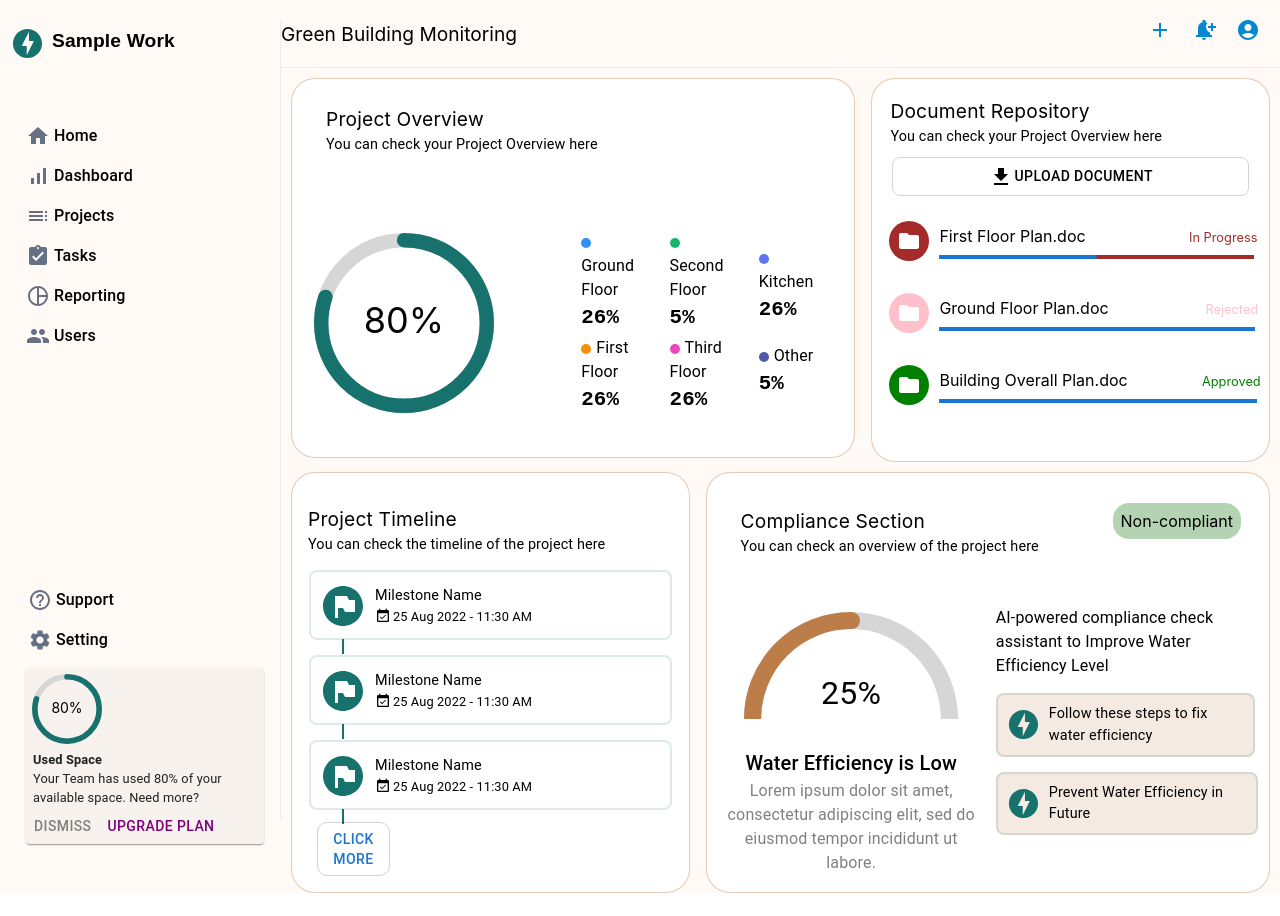
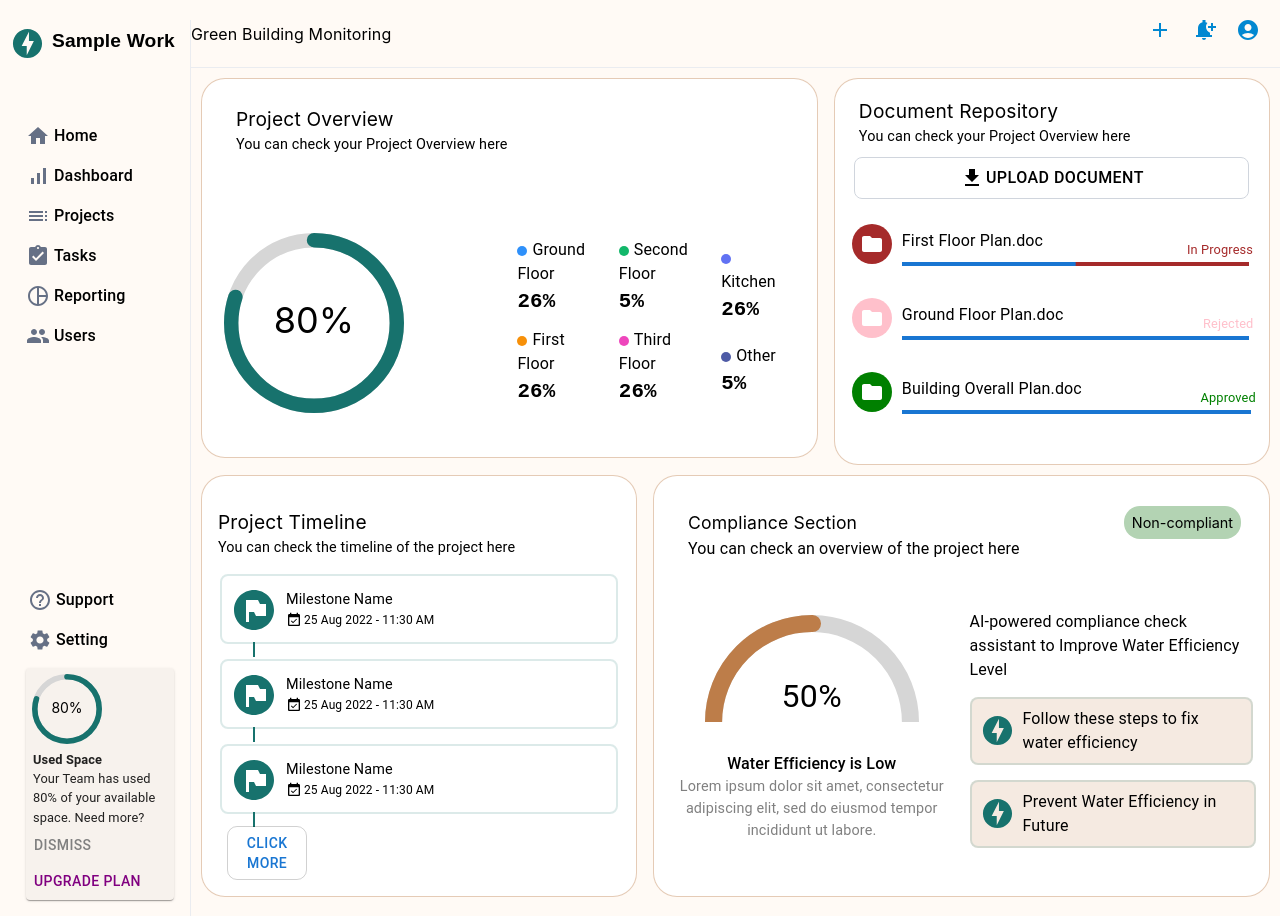
Before and after one commit to 786-aquib/UITesting, a React (Create React App) app: page / in a window 1280 px wide. Before the commit the page ends 893 px from the top, so only its background shows below. Built offline with nearby package versions, Linux system fonts and the light colour scheme.

Commit message:
Corrected most of the things

```diff
--- a/src/App.tsx
+++ b/src/App.tsx
@@ -12,9 +12,9 @@ function App() {
       <SideBar />
       <div style={{ flexGrow: 1 }}> {/* This allows TopHeader to take available space */}
         <TopHeader />
-        <div style={{ flexGrow: 1,  marginTop: '10px', marginLeft:'10px', marginRight:'10px'}}>
+        <div style={{   marginTop: '10px', marginLeft:'10px', marginRight:'10px'}}>
           <OverviewAndRepo />
-          <div style={{ flexGrow: 1, marginTop: '10px'}}>
+          <div style={{  marginTop: '10px'}}>
           <TimelineAndCompliance />
           </div>
         </div>
--- a/src/components/HalfCutProgressBar.tsx
+++ b/src/components/HalfCutProgressBar.tsx
@@ -9,7 +9,7 @@ interface HalfCutProgressBarProps {
 
 const HalfCutProgressBar: React.FC<HalfCutProgressBarProps> = ({ value }) => {
     // Scale the value for a half-circle representation
-    const halfValue = value > 50 ? 100 : value * 2;
+    const halfValue = value / 2 ;
 
     return (
         <div style={{ display: 'flex', flexDirection: 'column', alignItems: 'center' }}>
@@ -29,7 +29,7 @@ const HalfCutProgressBar: React.FC<HalfCutProgressBarProps> = ({ value }) => {
                 </div>
             </div>
             <Typography sx={{ marginTop: '-50px', fontSize: '2rem' }}>
-                {value}%
+                {value/2}%
             </Typography>
         </div>
     );
--- a/src/components/OverviewAndRepo.tsx
+++ b/src/components/OverviewAndRepo.tsx
@@ -8,25 +8,6 @@ import LinearProgress from '@mui/material/LinearProgress';
 import { useState, useEffect } from "react";
 
 export default function OverviewAndRepo() {
-  const [flexDirection, setFlexDirection] = useState<'row' | 'column'>('row');
-
-  const updateLayout = () => {
-    if (window.innerWidth < 600) {
-      setFlexDirection('column');
-    } else {
-      setFlexDirection('row');
-    }
-  };
-
-  useEffect(() => {
-    updateLayout(); // Set initial layout
-    window.addEventListener('resize', updateLayout); // Update on resize
-
-    return () => {
-      window.removeEventListener('resize', updateLayout); // Cleanup on unmount
-    };
-  }, []);
-
   const [isSmallScreen, setIsSmallScreen] = useState(window.innerWidth < 600);
 
   useEffect(() => {
@@ -38,7 +19,6 @@ export default function OverviewAndRepo() {
     return () => window.removeEventListener('resize', handleResize);
   }, []);
 
-
   return (
     <div>
       <Grid container spacing={2}>
@@ -49,16 +29,16 @@ export default function OverviewAndRepo() {
           borderRadius: 6,
           border: '0.6px solid #BD7D4966',
           padding: '16px',
-    display:'flex',
-    flexDirection:'column',
-    justifyContent:'space-evenly',
+          display: 'flex',
+          flexDirection: 'column',
+          justifyContent: 'space-evenly',
         }}>
           <div style={{ display: 'flex', flexDirection: 'column', justifyContent: 'space-between' }}>
-        <div style={{ display: 'flex', flexDirection: 'column', marginTop:'-30px' }}>
-            <Typography sx={{ fontSize: '1.2rem', paddingTop: '18px', paddingLeft: '18px', fontFamily: 'unset' }}>
+            <div style={{ display: 'flex', flexDirection: 'column', marginTop: '-30px' }}>
+              <Typography sx={{ fontSize: { xs: '1rem', md: '1.2rem' }, paddingTop: '18px', paddingLeft: '18px', fontFamily: 'unset' }}>
                 Project Overview
               </Typography>
-            <Typography sx={{ fontSize: '0.9em', paddingLeft: '18px' }}>
+              <Typography sx={{ fontSize: { xs: '0.8rem', md: '0.9em' }, paddingLeft: '18px' }}>
                 You can check your Project Overview here
               </Typography>
             </div>
@@ -68,15 +48,15 @@ export default function OverviewAndRepo() {
             marginTop: '49px',
             justifyContent: 'space-evenly',
           }}>
-        <Grid size =  {{xs:12, sm:6, md:6}}>
-            <div style={{ display: 'flex',justifyContent: isSmallScreen ? 'center' : 'start', alignItems: 'center' }}>
+            <Grid size={{ xs: 12, sm: 6, md: 6 }}>
+              <div style={{ display: 'flex', justifyContent: isSmallScreen ? 'center' : 'start', alignItems: 'center' }}>
                 <ProgressBar2 value={80} />
               </div>
             </Grid>
 
-        <Grid size =  {{xs:12, sm:6, md:6}} sx={{ display: 'flex', justifyContent: 'space-between' }}>
+            <Grid size={{ xs: 12, sm: 6, md: 6 }} sx={{ display: 'flex', justifyContent: 'space-between' }}>
               <div style={{ display: 'flex', flexDirection: 'column', justifyContent: 'space-evenly', marginRight: '25px', flexWrap: 'wrap' }}>
-                <Typography>
+                <Typography sx={{ fontSize: { xs: '0.8rem', md: '1rem' } }}>
                   <span style={{
                     display: 'inline-block',
                     width: '10px',
@@ -88,10 +68,12 @@ export default function OverviewAndRepo() {
                   }}></span>
                   Ground Floor
                   <br />
-                    <span style={{ fontSize: '1.3rem', fontFamily: 'monospace', fontWeight: 700 }}> 26% </span>
+                  <Typography sx={{ fontSize: { xs: '1.1rem', md: '1.3rem' }, fontFamily: 'monospace', fontWeight: 700 }}>
+                    26%
+                  </Typography>
                 </Typography>
 
-                <Typography>
+                <Typography sx={{ fontSize: { xs: '0.8rem', md: '1rem' } }}>
                   <span style={{
                     display: 'inline-block',
                     width: '10px',
@@ -103,12 +85,14 @@ export default function OverviewAndRepo() {
                   }}></span>
                   First Floor
                   <br />
-                    <span style={{ fontSize: '1.3rem', fontFamily: 'monospace', fontWeight: 700 }}> 26% </span>
+                  <Typography sx={{ fontSize: { xs: '1.1rem', md: '1.3rem' }, fontFamily: 'monospace', fontWeight: 700 }}>
+                    26%
+                  </Typography>
                 </Typography>
               </div>
 
               <div style={{ display: 'flex', flexDirection: 'column', justifyContent: 'space-evenly', marginRight: '25px', flexWrap: 'wrap' }}>
-                <Typography>
+                <Typography sx={{ fontSize: { xs: '0.8rem', md: '1rem' } }}>
                   <span style={{
                     display: 'inline-block',
                     width: '10px',
@@ -120,10 +104,12 @@ export default function OverviewAndRepo() {
                   }}></span>
                   Second Floor
                   <br />
-                    <span style={{ fontSize: '1.3rem', fontFamily: 'monospace', fontWeight: 700 }}> 5% </span>
+                  <Typography sx={{ fontSize: { xs: '1.1rem', md: '1.3rem' }, fontFamily: 'monospace', fontWeight: 700 }}>
+                    5%
+                  </Typography>
                 </Typography>
 
-                <Typography>
+                <Typography sx={{ fontSize: { xs: '0.8rem', md: '1rem' } }}>
                   <span style={{
                     display: 'inline-block',
                     width: '10px',
@@ -135,12 +121,14 @@ export default function OverviewAndRepo() {
                   }}></span>
                   Third Floor
                   <br />
-                    <span style={{ fontSize: '1.3rem', fontFamily: 'monospace', fontWeight: 700 }}> 26% </span>
+                  <Typography sx={{ fontSize: { xs: '1.1rem', md: '1.3rem' }, fontFamily: 'monospace', fontWeight: 700 }}>
+                    26%
+                  </Typography>
                 </Typography>
               </div>
 
               <div style={{ display: 'flex', flexDirection: 'column', justifyContent: 'space-evenly', marginRight: '25px', flexWrap: 'wrap' }}>
-                <Typography>
+                <Typography sx={{ fontSize: { xs: '0.8rem', md: '1rem' } }}>
                   <span style={{
                     display: 'inline-block',
                     width: '10px',
@@ -152,10 +140,12 @@ export default function OverviewAndRepo() {
                   }}></span>
                   Kitchen
                   <br />
-                    <span style={{ fontSize: '1.3rem', fontFamily: 'monospace', fontWeight: 700 }}> 26% </span>
+                  <Typography sx={{ fontSize: { xs: '1.1rem', md: '1.3rem' }, fontFamily: 'monospace', fontWeight: 700 }}>
+                    26%
+                  </Typography>
                 </Typography>
 
-                <Typography>
+                <Typography sx={{ fontSize: { xs: '0.8rem', md: '1rem' } }}>
                   <span style={{
                     display: 'inline-block',
                     width: '10px',
@@ -167,41 +157,50 @@ export default function OverviewAndRepo() {
                   }}></span>
                   Other
                   <br />
-                    <span style={{ fontSize: '1.3rem', fontFamily: 'monospace', fontWeight: 700 }}> 5% </span>
+                  <Typography sx={{ fontSize: { xs: '1.1rem', md: '1.3rem' }, fontFamily: 'monospace', fontWeight: 700 }}>
+                    5%
+                  </Typography>
                 </Typography>
               </div>
             </Grid>
           </Grid>
         </Grid>
 
-
-        <Grid size =  {{xs:12, md:5}} sx={{ height:'fit-content', backgroundColor: 'white', minHeight: '380px', border: '0.6px solid #BD7D4966', borderRadius: 6, overflowX:'hidden' }}>
-          <div style={{ display: 'flex', flexDirection: 'column', justifyContent: 'space-between', height: '100%', overflowX:'hidden' }}>
-            <div style={{ display: 'flex', flexDirection: 'column' }}>
-              <Typography sx={{ fontSize: '1.2rem', paddingTop: '18px', paddingLeft: '18px', fontFamily: 'unset' }}>
+        <Grid size={{ xs: 12, md: 5 }} sx={{
+          height: 'fit-content',
+          backgroundColor: 'white',
+          minHeight: '380px',
+          border: '0.6px solid #BD7D4966',
+          borderRadius: 6,
+          overflowX: 'hidden'
+        }}>
+          <div style={{ display: 'flex', flexDirection: 'column', justifyContent: 'space-between', height: '100%', overflowX: 'hidden' }}>
+            <div style={{ display: 'flex', flexDirection: 'column', marginLeft: '6px' }}>
+              <Typography sx={{ fontSize: { xs: '1rem', md: '1.2rem' }, paddingTop: '18px', paddingLeft: '18px', fontFamily: 'unset' }}>
                 Document Repository
               </Typography>
-              <Typography sx={{ fontSize: '0.9em', paddingLeft: '18px' }}>
+              <Typography sx={{ fontSize: { xs: '0.8rem', md: '0.9em' }, paddingLeft: '18px' }}>
                 You can check your Project Overview here
               </Typography>
             </div>
 
             <Button
               sx={{
-                width: '90%',
+                width: '91%',
                 justifyContent: 'center',
                 borderRadius: '8px',
                 margin: '10px auto',
                 border: '1px solid #D0D5DD',
                 marginBottom: '25px',
-                color:'black',
+                color: 'black',
+                fontSize: { xs: '0.8rem', md: '1rem' }
               }}
             >
-              <DownloadIcon sx={{ marginRight: '2px', color:'black'}} />
+              <DownloadIcon sx={{ marginRight: '2px', color: 'black',  }} />
                Upload Document
             </Button>
 
-            <div style={{ display: 'flex', flexDirection: 'column', marginLeft: '17px', gap: '32px', overflowX: 'hidden', overflowY:'hidden', minHeight: '224px', marginBottom: '16px' }}>
+            <div style={{ display: 'flex', flexDirection: 'column', marginLeft: '17px', gap: '32px', overflowX: 'hidden', overflowY: 'hidden', minHeight: '224px', marginBottom: '16px' }}>
               {[
                 { name: "First Floor Plan.doc", status: "In Progress", color: 'brown', progress: 50 },
                 { name: "Ground Floor Plan.doc", status: "Rejected", color: 'pink', progress: 100 },
@@ -214,10 +213,12 @@ export default function OverviewAndRepo() {
 
                   <div style={{ display: 'flex', flexDirection: 'column', flexGrow: 0.9 }}>
                         <div style={{ display: 'flex', justifyContent: 'space-between', alignItems: 'center' }}>
-                      <div style={{ paddingTop: '5px', paddingBottom: '16px', paddingLeft: '10px' }}>
+                          <Typography sx={{ paddingTop: '5px', paddingBottom: '16px', paddingLeft: '10px', fontSize: { xs: '0.8rem', md: '1rem' } }}>
                             {file.name}
-                      </div>
-                      <p style={{ marginTop: '5px', fontSize: '0.8rem', color: file.color }}>{file.status}</p>
+                          </Typography>
+                          <Typography sx={{ marginTop: '5px', fontSize: '0.8rem', color: file.color }}>
+                            {file.status}
+                          </Typography>
                         </div>
 
                     <Box sx={{ width: '96%', marginLeft: '10px', marginTop: '-7px' }}>
--- a/src/components/SideBar.tsx
+++ b/src/components/SideBar.tsx
@@ -32,8 +32,9 @@ export default function SideBar() {
 
             {(isOpen || !isMobile) && (
                 <div style={{
-                    width: '280px',
-                    height: '100vh',
+                    width:'fit-content',
+                    maxWidth: '280px',
+                    height: 'fit-content',
                     borderRight: '1px solid #EAECF0',
                     position: isMobile ? 'absolute' : 'static', // Use absolute positioning only on mobile
                     top: 0,
--- a/src/components/TimelineAndCompliance.tsx
+++ b/src/components/TimelineAndCompliance.tsx
@@ -1,22 +1,17 @@
-import { Grid2, Typography , Box, Button} from "@mui/material";
-
+import { Grid2, Typography, Box, Button } from "@mui/material";
 import FlagCircleIcon from '@mui/icons-material/FlagCircle';
 import EventAvailableIcon from '@mui/icons-material/EventAvailable';
 import HalfCutProgressBar from "./HalfCutProgressBar";
 import OfflineBoltIcon from '@mui/icons-material/OfflineBolt';
 
-
-
-
-export default function TimelineAndCompliance (){
-
-    return(
+export default function TimelineAndCompliance() {
+    return (
         <Grid2 container spacing={2}>
             <Grid2
                 size={{ xs: 12, md: 5, sm: 12 }}
                 sx={{
                     backgroundColor: 'white',
-        height: 'auto', // Allow height to adjust automatically
+                    height: 'auto',
                     borderRadius: 6,
                     border: '0.6px solid #BD7D4966',
                     padding: '16px',
@@ -30,7 +25,7 @@ export default function TimelineAndCompliance (){
                             Project Timeline
                         </Typography>
                         <Typography
-                sx={{ fontSize: { xs: '0.8rem', md: '0.9em' } }} // Responsive font size
+                            sx={{ fontSize: { xs: '0.75rem', md: '0.9rem' } }} // Adjusted font size
                         >
                             You can check the timeline of the project here
                         </Typography>
@@ -62,26 +57,26 @@ export default function TimelineAndCompliance (){
                                             fontSize: '3rem',
                                             color: '#17726D',
                                             position: 'relative',
-                                zIndex: 1, // Keep the icon on top
+                                            zIndex: 1,
                                         }}
                                     />
-                        {index < 3 && ( // Only add line if not the last icon
+                                    {index < 3 && (
                                         <div style={{
                                             position: 'absolute',
                                             left: '50%',
-                                top: '117%', // Position below the icon
+                                            top: '117%',
                                             width: '2px',
-                                height: '15px', // Adjust height as needed
+                                            height: '15px',
                                             backgroundColor: '#17726D',
                                             transform: 'translateX(-50%)',
                                         }} />
                                     )}
                                 </div>
-                    <div style={{ display: 'flex', flexDirection: 'column', justifyContent:'center', marginLeft: '8px' }}>
+                                <div style={{ display: 'flex', flexDirection: 'column', justifyContent: 'center', marginLeft: '8px' }}>
                                     <Typography sx={{ fontSize: '0.9rem' }}>
                                         Milestone Name
                                     </Typography>
-                        <Typography sx={{ fontSize: '0.8rem', display: 'flex', alignItems: 'center' }}>
+                                    <Typography sx={{ fontSize: '0.75rem', display: 'flex', alignItems: 'center' }}> {/* Adjusted font size */}
                                         <EventAvailableIcon sx={{ fontSize: '1rem', marginRight: '2px' }} />
                                         25 Aug 2022 - 11:30 AM
                                     </Typography>
@@ -96,30 +91,31 @@ export default function TimelineAndCompliance (){
                             border: '0.6px solid #0000002E',
                             fontSize: '14px',
                             lineHeight: '20px',
-                    width: '20%', // Full width for the button
+                            width: '20%',
                             position: 'relative',
-                    zIndex: 2, // Ensure the button is above the line
-                    alignContent:'start',
-                    marginLeft:'9px'
+                            zIndex: 2,
+                            alignContent: 'start',
+                            marginLeft: '9px'
                         }}
                     >
                         Click more
                     </Button>
                 </div>
             </Grid2>
-      <Grid2 size = {{xs:12, sm:12, md:7}} sx={{
+
+            <Grid2 size={{ xs: 12, sm: 12, md: 7 }} sx={{
                 backgroundColor: 'white',
-        height: 'auto', // Allow height to adjust automatically
+                height: 'auto',
                 borderRadius: 6,
                 border: '0.6px solid #BD7D4966',
                 padding: '16px',
             }}>
                 <div style={{ display: 'flex', justifyContent: 'space-between', flexWrap: 'wrap' }}>
                     <div style={{ display: 'flex', flexDirection: 'column' }}>
-            <Typography sx={{ fontSize: '1.2rem', paddingTop: '18px', paddingLeft: '18px', fontFamily: 'unset' }}>
+                        <Typography sx={{ fontSize: { xs: '0.9rem', md: '1.1rem' }, paddingTop: '18px', paddingLeft: '18px', fontFamily: 'unset' }}>
                             Compliance Section
                         </Typography>
-            <Typography sx={{ fontSize: '0.9em', paddingLeft: '18px' }}>
+                        <Typography sx={{ fontSize: { xs: '0.8rem', md: '1rem' }, paddingLeft: '18px' }}> {/* Adjusted font size */}
                             You can check an overview of the project here
                         </Typography>
                     </div>
@@ -130,31 +126,29 @@ export default function TimelineAndCompliance (){
                             marginTop: '14px',
                             padding: '8px',
                             marginRight: '12px',
-              height:'fit-content'
+                            height: 'fit-content',
+                            fontSize:'0.9rem',
                         }}
                     >
                         Non-compliant
                     </span>
                 </div>
 
-        <Grid2 container spacing={2} sx={{display:'flex'}}>
-
-          <Grid2  size = {{xs:12, sm:6, md:6}}>
+                <Grid2 container spacing={2}>
+                    <Grid2 size={{ xs: 12, sm: 6, md: 6 }}>
                         <div style={{ display: 'flex', justifyContent: 'center', alignItems: 'center', height: '214px' }}>
-              <HalfCutProgressBar value={25} />
+                            <HalfCutProgressBar value={100} />
                         </div>
                         <div style={{ display: 'flex', flexDirection: 'column', alignItems: 'center', marginTop: '-24px' }}>
-              <Typography variant="h6">Water Efficiency is Low</Typography>
-              <Typography sx={{ textAlign: 'center', color: 'gray' }}>
+                            <Typography variant="h6" sx={{fontSize: { xs: '0.9rem', md: '1rem' }}}>Water Efficiency is Low</Typography>
+                            <Typography sx={{ textAlign: 'center', color: 'gray', fontSize: { xs: '0.8rem', md: '0.9rem' } }}>
                                 Lorem ipsum dolor sit amet, consectetur adipiscing elit, sed do eiusmod tempor incididunt ut labore.
                             </Typography>
                         </div>
                     </Grid2>
 
-
-
-          <Grid2  size = {{xs:12, sm:6, md:6}} sx={{marginTop:'49px'}}>
-            <Typography>
+                    <Grid2 size={{ xs: 12, sm: 6, md: 6 }} sx={{ marginTop: '49px' }}>
+                        <Typography  sx={{ fontSize: { xs: '0.8rem', md: '1rem' } }}>
                             AI-powered compliance check assistant to Improve Water Efficiency Level
                         </Typography>
 
@@ -170,7 +164,7 @@ export default function TimelineAndCompliance (){
                         >
                             <div style={{ display: 'flex', alignItems: 'center' }}>
                                 <OfflineBoltIcon fontSize="large" sx={{ marginRight: '8px', color: '#17726D' }} />
-                <Typography sx={{ fontSize: '0.9rem' }}>
+                                <Typography sx={{ fontSize: { xs: '0.8rem', md: '1rem' } }}>
                                     Follow these steps to fix water efficiency
                                 </Typography>
                             </div>
@@ -188,7 +182,7 @@ export default function TimelineAndCompliance (){
                         >
                             <div style={{ display: 'flex', alignItems: 'center' }}>
                                 <OfflineBoltIcon fontSize="large" sx={{ marginRight: '8px', color: '#17726D' }} />
-                <Typography sx={{ fontSize: '0.9rem' }}>
+                                <Typography sx={{ fontSize: { xs: '0.8rem', md: '1rem' } }}>
                                     Prevent Water Efficiency in Future
                                 </Typography>
                             </div>
--- a/src/components/TopHeader.tsx
+++ b/src/components/TopHeader.tsx
@@ -22,11 +22,11 @@ const Header = () => {
                 boxSizing: 'border-box' // Include padding in width calculations
             }}
         >
-            <div
-                style={{ fontSize: '1.2rem', fontFamily: 'inherit', fontWeight: 400 }}
+            <Typography
+                sx={{ fontSize: { xs: '0.9rem', md: '1rem' }, fontFamily: 'inherit', fontWeight: 400 }}
             >
                 Green Building Monitoring
-            </div>
+            </Typography>
 
             <div
                 style={{
```
Lines whose indentation alone changed are shown as unchanged.
